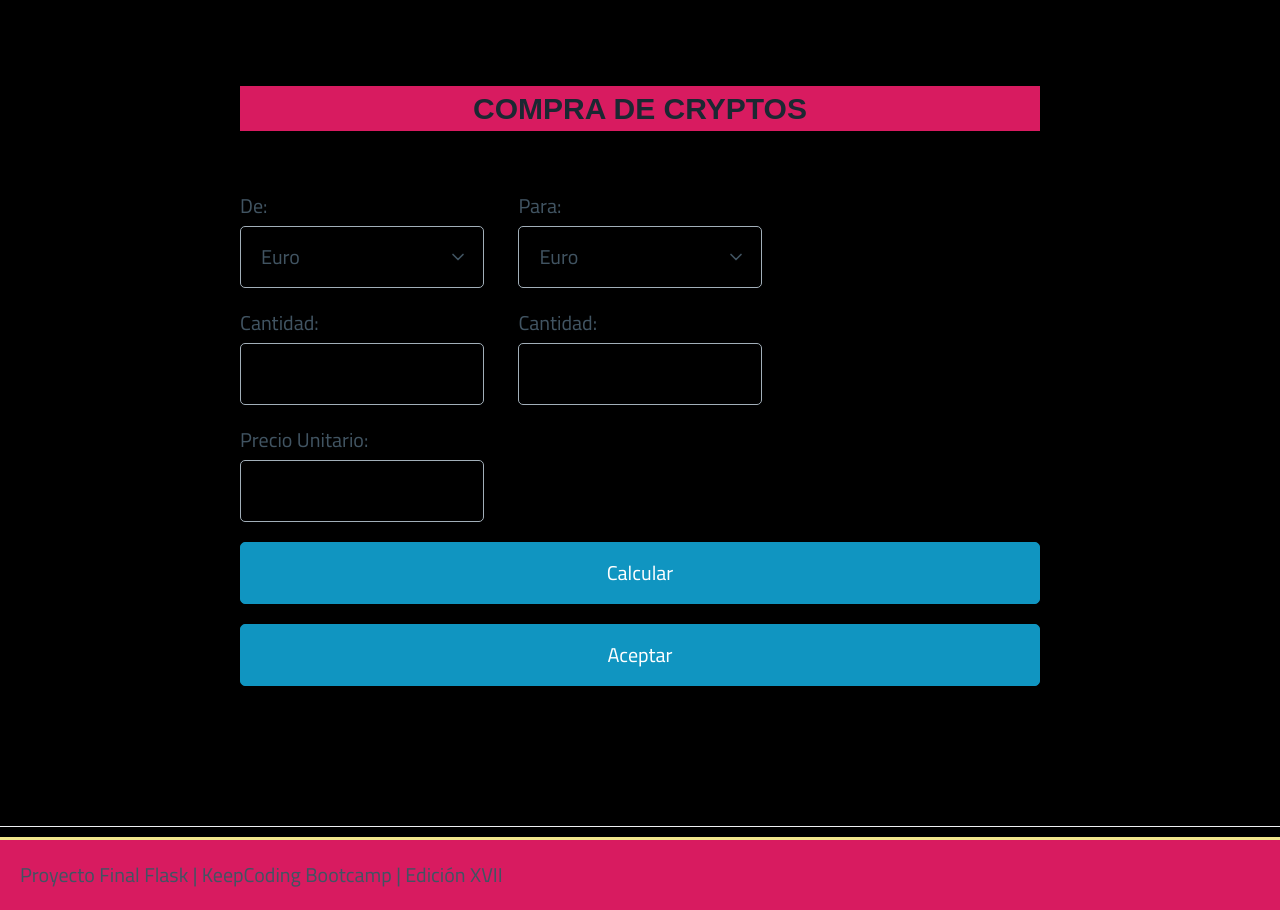
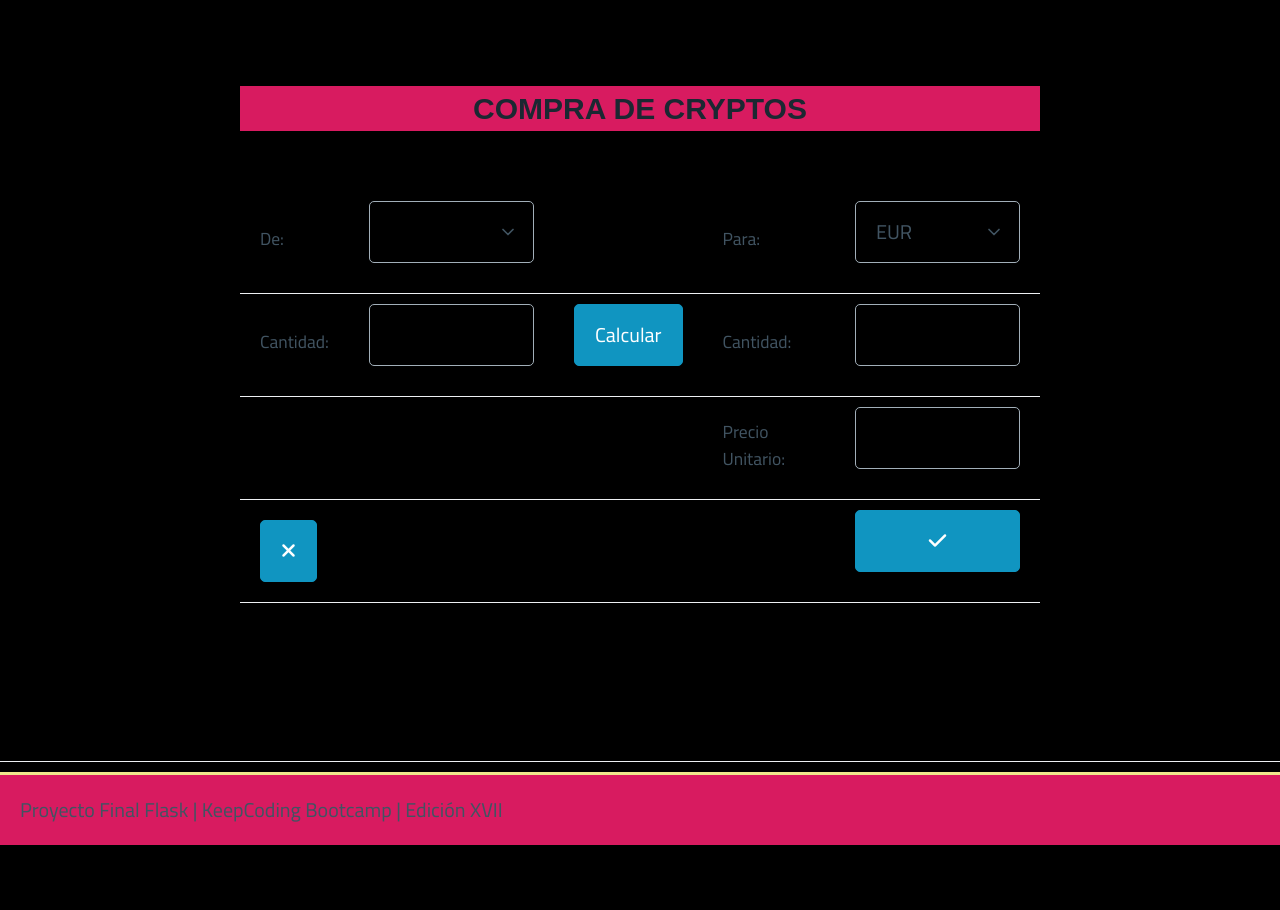
Before and after one commit to RamiroCovian/crypto-simulator, a Flask app: page /purchase/ in a window 1280 px wide. Shown: the part 205-1115 px from the top of the page. After the commit the page ends 1050 px from the top, so only its background shows below. Run offline with Flask 3, Linux system fonts and the light colour scheme; lists and menus that the app fills with data are empty; some web fonts are replaced.

Commit message:
feat: reestructuro totalmente el form de flask y el html

```diff
--- a/simulator/forms.py
+++ b/simulator/forms.py
@@ -1,63 +1,44 @@
 from flask_wtf import FlaskForm
-from wtforms import DecimalField, SelectField, SubmitField
+from wtforms import FloatField, SelectField, SubmitField
 from wtforms.validators import DataRequired, NumberRange
 
 
 class MovementForm(FlaskForm):
     from_currency = SelectField(
         "De:",
-        choices=[
-            ("EUR", "Euro"),
-            ("BTC", "Bitcoin"),
-            ("ETH", "Ethereum"),
-            ("USDT", "Tether UDSt"),
-            ("ADA", "Cardano"),
-            ("SOL", "Solana"),
-            ("XRP", "XRP"),
-            ("DOT", "Polkadot"),
-            ("DOGE", "Dogecoin"),
-            ("SHIB", "Shiba Inu"),
-        ],
+        choices=[],
     )
     to_currency = SelectField(
         "Para:",
         choices=[
-            ("EUR", "Euro"),
-            ("BTC", "Bitcoin"),
-            ("ETH", "Ethereum"),
-            ("USDT", "Tether UDSt"),
-            ("ADA", "Cardano"),
-            ("SOL", "Solana"),
-            ("XRP", "XRP"),
-            ("DOT", "Polkadot"),
-            ("DOGE", "Dogecoin"),
-            ("SHIB", "Shiba Inu"),
+            "EUR",
+            "BTC",
+            "ETH",
+            "USDT",
+            "ADA",
+            "SOL",
+            "XRP",
+            "DOT",
+            "DOGE",
+            "SHIB",
         ],
     )
-    from_quantity = DecimalField(
+    from_quantity = FloatField(
         "Cantidad:",
-        places=6,
         validators=[
             DataRequired(message="No puede haber un movimiento sin cantidad"),
             NumberRange(min=0.00001, max=99999999),
         ],
+        render_kw={"readonly": False},
     )
-    to_quantity = DecimalField(
+    to_quantity = FloatField(
         "Cantidad:",
-        places=6,
-        validators=[
-            DataRequired(message="No puede haber un movimiento sin cantidad"),
-            NumberRange(min=0.00001, max=99999999),
-        ],
+        render_kw={"readonly": True},
     )
-    price_unit = DecimalField(
+    price_unit = FloatField(
         "Precio Unitario:",
-        places=6,
-        validators=[
-            DataRequired(message="No puede haber un movimiento sin cantidad"),
-            NumberRange(min=0.00001, max=99999999),
-        ],
+        render_kw={"readonly": True},
     )
 
-    submit_calcular = SubmitField("Calcular")
-    submit_aceptar = SubmitField("Aceptar")
+    submit_calculate = SubmitField("Calcular")
+    submit_accept = SubmitField("Aceptar")
--- a/simulator/templates/form_buy.html
+++ b/simulator/templates/form_buy.html
@@ -25,38 +25,62 @@
 {% endif %}
 {% endwith %}
 
-<!-- #TODO: Verificar errores por campos -->
-
 
 <form action="/purchase/" method="POST">
     {{ form.csrf_token }}
-    <div class="form-from">
-        {{ form.from_currency.label }}
-        {{ form.from_currency() }}
-        {{ form.from_quantity.label }}
-        {{ form.from_quantity() }}
-    </div>
+    <table class="form-from">
+        <tr>
+            <td>{{ form.from_currency.label }}</td>
+            <td>{{ form.from_currency() }}</td>
+            <td> </td>
+            <td>{{ form.to_currency.label }}</td>
+            <td>{{ form.to_currency() }}</td>
+        </tr>
 
+        <tr>
+            <td>{{ form.from_quantity.label }}</td>
+            {% if empty == "yes" %}
+            <td>{{ form.from_quantity(placeholder= "Ingrese cantidad") }}</td>
+            {% else %}
+            <td>{{ form.from_quantity(readonly= "True") }}</td>
+            {% endif %}
 
-    <div class="form-to">
-        {{ form.to_currency.label }}
-        {{ form.to_currency() }}
-        {{ form.to_quantity.label }}
-        {{ form.to_quantity() }}
-    </div>
+            <td>{{ form.submit_calculate }}</td>
 
-    <div class="form-price-unit">
-        {{ form.price_unit.label }}
-        {{ form.price_unit() }}
-    </div>
+            <td>{{ form.to_quantity.label }}</td>
+            {% if empty == "yes" %}
+            <td>0</td>
+            {% else %}
+            <td>{{ form.to_quantity() }}</td>
+            {% endif %}
+        </tr>
 
-    <div class="button">
-        <!-- #TODO: Poner boton para calcular cambio -->
-    </div>
+        <tr>
+            <td> </td>
+            <td> </td>
+            <td> </td>
+            <td>{{ form.price_unit.label }}</td>
+            {% if empty == "yes" %}
+            <td>0</td>
+            {% else %}
+            <td>{{ form.price_unit() }}</td>
+            {% endif %}
+        </tr>
 
-    <div class="actions">
-        {{ form.submit_calcular }}
-        {{ form.submit_aceptar }}
-    </div>
+        <tr>
+            <td>
+                <a href="/purchase/" role="button" title="clean" id=btn_clean> <i class="fa fa-times"
+                        aria-hidden="true"></i>
+                </a>
+            </td>
+            <td> </td>
+            <td> </td>
+            <td> </td>
+            <td>
+                <button name="submit_accept" type="submit_accept" value="save" title="Accept"> <i class="fa fa-check"
+                        aria-hidden="true"></i> </button>
+            </td>
+        </tr>
+    </table>
 </form>
 {% endblock content %}
```
